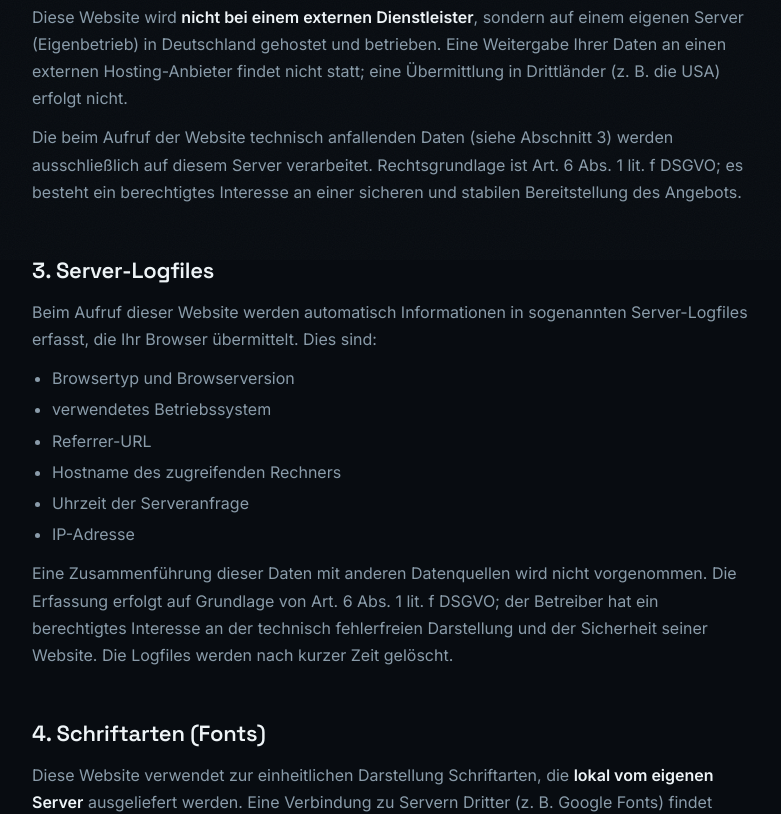
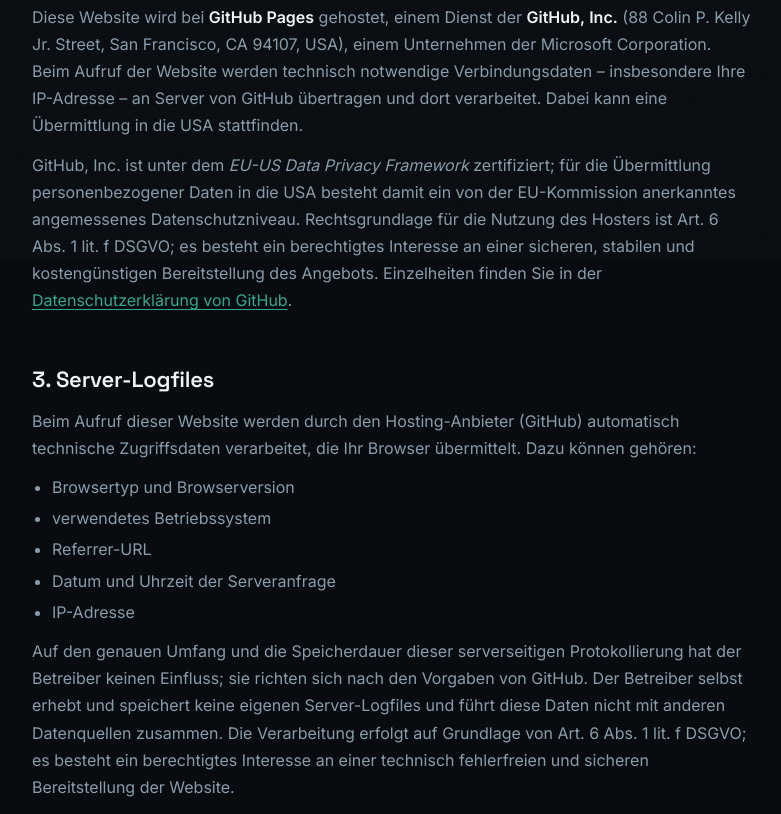
Before and after one commit to s3lfcod3r/selfcoder, a Next.js app: page /datenschutz in a window 1280 px wide. Shown: the part 540-1354 px from the top of the page, without its empty margins (248-1029 px from the left). Built offline with nearby package versions, Linux system fonts and the light colour scheme.

Commit message:
legal: Datenschutz an GitHub-Pages-Hosting anpassen (US-Transfer, DPF, Server-Logs bei GitHub)

```diff
--- a/app/datenschutz/page.tsx
+++ b/app/datenschutz/page.tsx
@@ -8,7 +8,7 @@
   robots: { index: false, follow: true },
 };
 
-/** Datenschutzerklärung (DSGVO Art. 13). Eigenbetrieb auf eigenem Server (Unraid) in DE. */
+/** Datenschutzerklärung (DSGVO Art. 13). Hosting via GitHub Pages (GitHub Inc., USA). */
 const VERANTWORTLICHER_NAME = "S. Schmidt";
 
 export default function Datenschutz() {
@@ -45,38 +45,51 @@
         <section>
           <h2>2. Hosting / Betrieb</h2>
           <p>
-            Diese Website wird <strong>nicht bei einem externen Dienstleister</strong>, sondern auf
-            einem eigenen Server (Eigenbetrieb) in Deutschland gehostet und betrieben. Eine
-            Weitergabe Ihrer Daten an einen externen Hosting-Anbieter findet nicht statt; eine
-            Übermittlung in Drittländer (z.&nbsp;B. die USA) erfolgt nicht.
+            Diese Website wird bei <strong>GitHub&nbsp;Pages</strong> gehostet, einem Dienst der{" "}
+            <strong>GitHub,&nbsp;Inc.</strong> (88 Colin P. Kelly Jr. Street, San&nbsp;Francisco,
+            CA&nbsp;94107, USA), einem Unternehmen der Microsoft&nbsp;Corporation. Beim Aufruf der
+            Website werden technisch notwendige Verbindungsdaten – insbesondere Ihre IP-Adresse –
+            an Server von GitHub übertragen und dort verarbeitet. Dabei kann eine Übermittlung in
+            die USA stattfinden.
           </p>
           <p>
-            Die beim Aufruf der Website technisch anfallenden Daten (siehe Abschnitt&nbsp;3) werden
-            ausschließlich auf diesem Server verarbeitet. Rechtsgrundlage ist Art.&nbsp;6
-            Abs.&nbsp;1 lit.&nbsp;f DSGVO; es besteht ein berechtigtes Interesse an einer sicheren
-            und stabilen Bereitstellung des Angebots.
+            GitHub,&nbsp;Inc. ist unter dem <em>EU-US Data Privacy Framework</em> zertifiziert;
+            für die Übermittlung personenbezogener Daten in die USA besteht damit ein von der
+            EU-Kommission anerkanntes angemessenes Datenschutzniveau. Rechtsgrundlage für die
+            Nutzung des Hosters ist Art.&nbsp;6 Abs.&nbsp;1 lit.&nbsp;f DSGVO; es besteht ein
+            berechtigtes Interesse an einer sicheren, stabilen und kostengünstigen Bereitstellung
+            des Angebots. Einzelheiten finden Sie in der{" "}
+            <a
+              href="https://docs.github.com/en/site-policy/privacy-policies/github-privacy-statement"
+              target="_blank"
+              rel="noopener noreferrer"
+            >
+              Datenschutzerklärung von GitHub
+            </a>
+            .
           </p>
         </section>
 
         <section>
           <h2>3. Server-Logfiles</h2>
           <p>
-            Beim Aufruf dieser Website werden automatisch Informationen in sogenannten
-            Server-Logfiles erfasst, die Ihr Browser übermittelt. Dies sind:
+            Beim Aufruf dieser Website werden durch den Hosting-Anbieter (GitHub) automatisch
+            technische Zugriffsdaten verarbeitet, die Ihr Browser übermittelt. Dazu können gehören:
           </p>
           <ul>
             <li>Browsertyp und Browserversion</li>
             <li>verwendetes Betriebssystem</li>
             <li>Referrer-URL</li>
-            <li>Hostname des zugreifenden Rechners</li>
-            <li>Uhrzeit der Serveranfrage</li>
+            <li>Datum und Uhrzeit der Serveranfrage</li>
             <li>IP-Adresse</li>
           </ul>
           <p>
-            Eine Zusammenführung dieser Daten mit anderen Datenquellen wird nicht vorgenommen. Die
-            Erfassung erfolgt auf Grundlage von Art.&nbsp;6 Abs.&nbsp;1 lit.&nbsp;f DSGVO; der
-            Betreiber hat ein berechtigtes Interesse an der technisch fehlerfreien Darstellung und
-            der Sicherheit seiner Website. Die Logfiles werden nach kurzer Zeit gelöscht.
+            Auf den genauen Umfang und die Speicherdauer dieser serverseitigen Protokollierung hat
+            der Betreiber keinen Einfluss; sie richten sich nach den Vorgaben von GitHub. Der
+            Betreiber selbst erhebt und speichert keine eigenen Server-Logfiles und führt diese
+            Daten nicht mit anderen Datenquellen zusammen. Die Verarbeitung erfolgt auf Grundlage
+            von Art.&nbsp;6 Abs.&nbsp;1 lit.&nbsp;f DSGVO; es besteht ein berechtigtes Interesse an
+            einer technisch fehlerfreien und sicheren Bereitstellung der Website.
           </p>
         </section>
 
@@ -84,9 +97,9 @@
           <h2>4. Schriftarten (Fonts)</h2>
           <p>
             Diese Website verwendet zur einheitlichen Darstellung Schriftarten, die{" "}
-            <strong>lokal vom eigenen Server</strong> ausgeliefert werden. Eine Verbindung zu Servern
-            Dritter (z.&nbsp;B. Google Fonts) findet dabei <strong>nicht</strong> statt, es werden
-            keine Daten an Dritte übertragen.
+            <strong>direkt mit der Website ausgeliefert</strong> werden (self-hosted, zur Build-Zeit
+            eingebunden). Eine Verbindung zu Servern Dritter (z.&nbsp;B. Google&nbsp;Fonts) findet zur
+            Laufzeit <strong>nicht</strong> statt; es werden hierfür keine Daten an Google übertragen.
           </p>
         </section>
 
```
